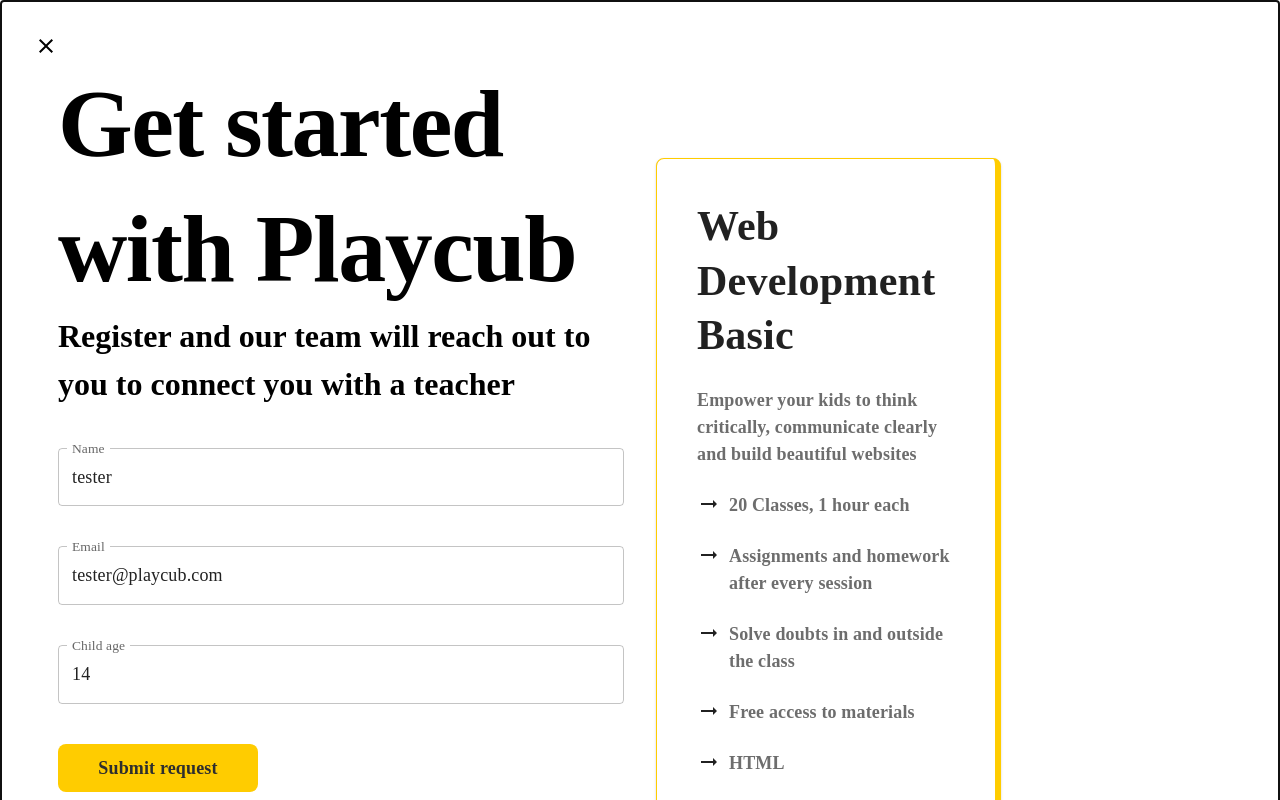
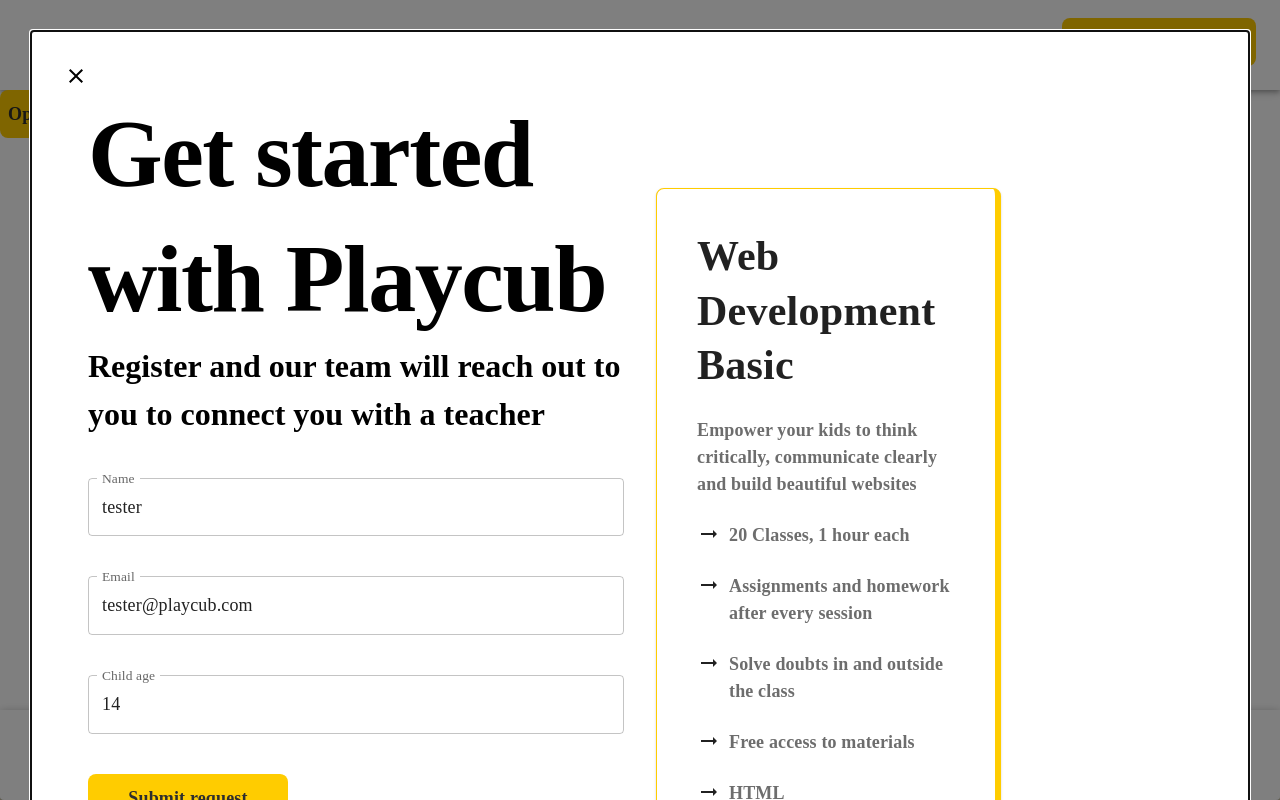
Before and after one commit to navgurukul/playcub-fe, a Next.js app: page / in a window 1280 px wide. Shown: the top 800 px of the page. Built offline with nearby package versions, Linux system fonts and the light colour scheme.

Commit message:
gave margin for model

```diff
--- a/pages/home/index.js
+++ b/pages/home/index.js
@@ -49,7 +49,7 @@
     border: '2px solid #fff',
     // boxShadow: 24,
     p: 4,
-    // margin:'10px 10px',
+    margin:'30px 30px',
 }}
   >
       <CloseIcon onClick={()=>{
```
